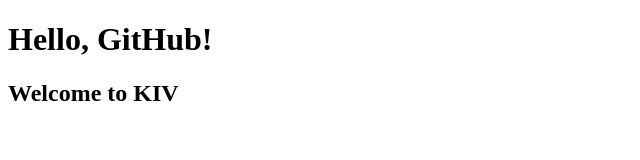
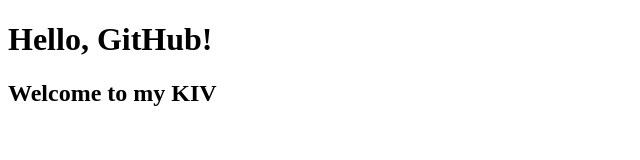
Before and after one commit to zhenglinchen1096496/GIT-Sample-Repo, a plain HTML site: page index.html in a window 1280 px wide. Shown: the full height of the page, 0-640 px from the left. Drawn offline with Linux system fonts and the light colour scheme.

```diff
--- a/index.html
+++ b/index.html
@@ -7,7 +7,7 @@
 
 <body>
     <h1>Hello, GitHub!</h1>
-    <h2>Welcome to KIV</h2>
+    <h2>Welcome to my KIV</h2>
 </body>
 
 </html>
```
